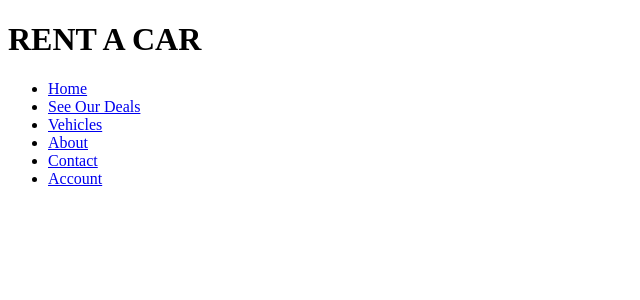
After one commit to Andenga/Car-Rental-System, a PHP site: page /header.php in a window 1280 px wide. The commit adds this page. Shown: the top 300 px of the page, without its empty margins (0-640 px from the left). Run offline with PHP 8.4, Linux system fonts and the light colour scheme.

Commit message:
Burger menu setup

```diff
--- a/header.js
+++ b/header.js
@@ -0,0 +1,4 @@
+function toggleMenu() {
+    const menu = document.querySelector('.burger-menu');
+    menu.classList.toggle('show-menu');
+  }
--- /dev/null
+++ b/header.php
@@ -0,0 +1,34 @@
+
+
+<!DOCTYPE html>
+<html lang="en">
+<head>
+    <script src="header.js"></script>
+</head>
+<body>
+    <div class="header-container">
+        <div class="left">
+            <h1>RENT A CAR</h1>
+        </div>
+
+        <div class="right">
+            <div class="burger-menu">
+            <div class="burger-icon" onclick="toggleMenu()">
+                <span></span>
+                <span></span>
+                <span></span>
+            </div>
+            <ul class="menu-items">
+                <li><a href="index.php">Home</a></li>
+                <li><a href="#">See Our Deals</a></li>
+                <li><a href="#">Vehicles</a></li>
+                <li><a href="#">About</a></li>
+                <li><a href="#">Contact</a></li>
+                <li><a href="#">Account</a></li>
+            </ul>
+            </div>
+        </div>
+    </div>
+
+</body>
+</html>
--- a/index.php
+++ b/index.php
@@ -9,7 +9,9 @@
     <link rel="stylesheet" type="text/css" href="style.css" >
 </head>
 <body>
-
+    <header>
+        <?php require "header.php"; ?>
+    </header>
 
 </body>
 </html>
```
Also changed, not shown: style.css (added, +52 -0 lines), About.php (added), Account.php (added), Contact.php (added), Deals.php (added), Vehicles.php (added).
